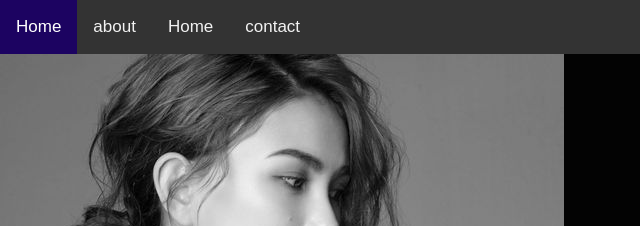
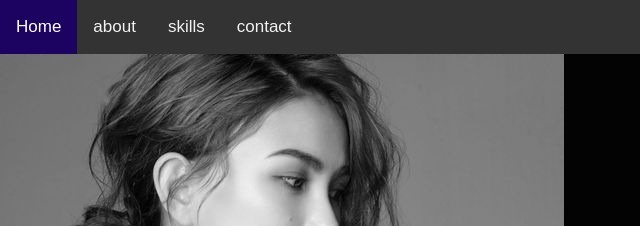
Before and after one commit to mithunamithu/mithuna, a plain HTML site: page index.html in a window 1280 px wide. Shown: the top 226 px of the page, 0-640 px from the left. Drawn offline with nearby package versions, Linux system fonts and the light colour scheme; a web font is replaced by a local one.

Commit message:
csss changes

```diff
--- a/index.html
+++ b/index.html
@@ -15,7 +15,7 @@
     <div class="topnav">
       <a class="active" href="#home">Home</a>
       <a href="#news">about</a>
-      <a href="#contact">Home</a>
+      <a href="#contact">skills</a>
       <a href="#about">contact</a>
     </div>
     <div class="my">
```
